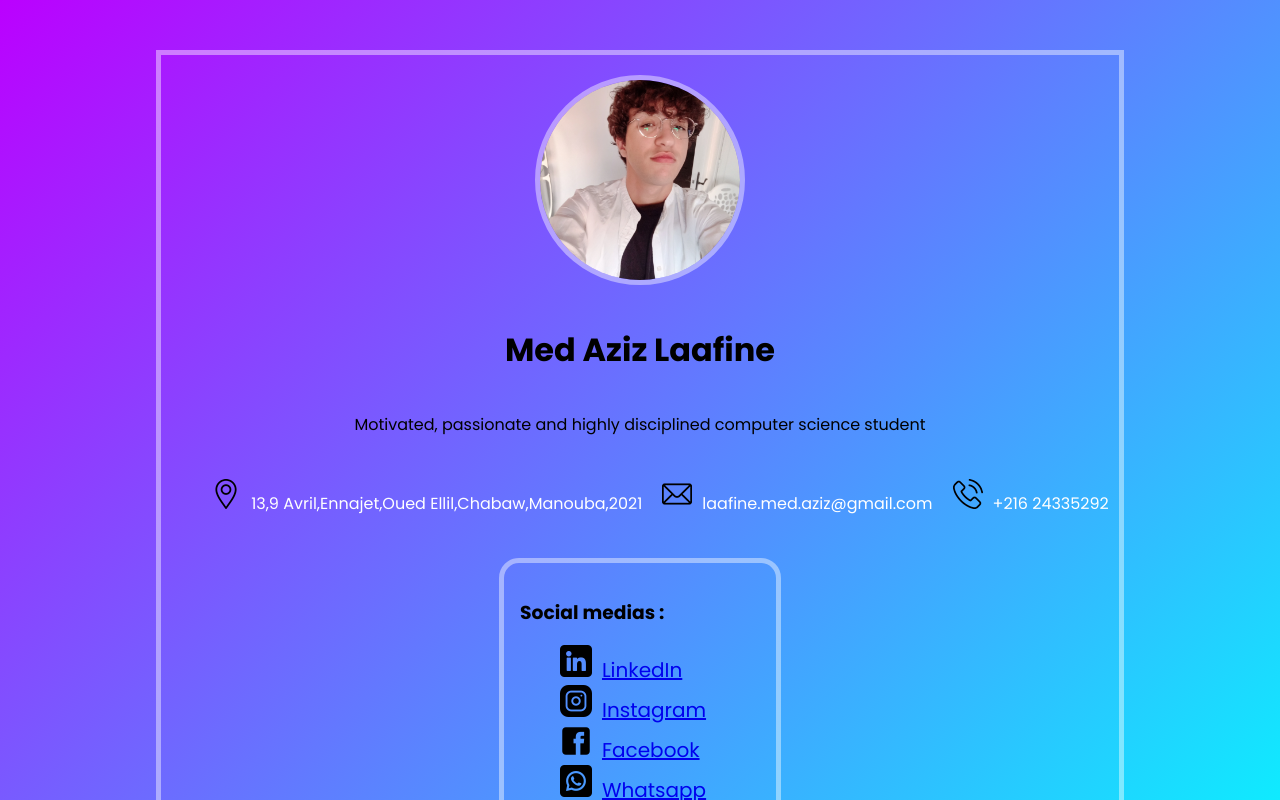
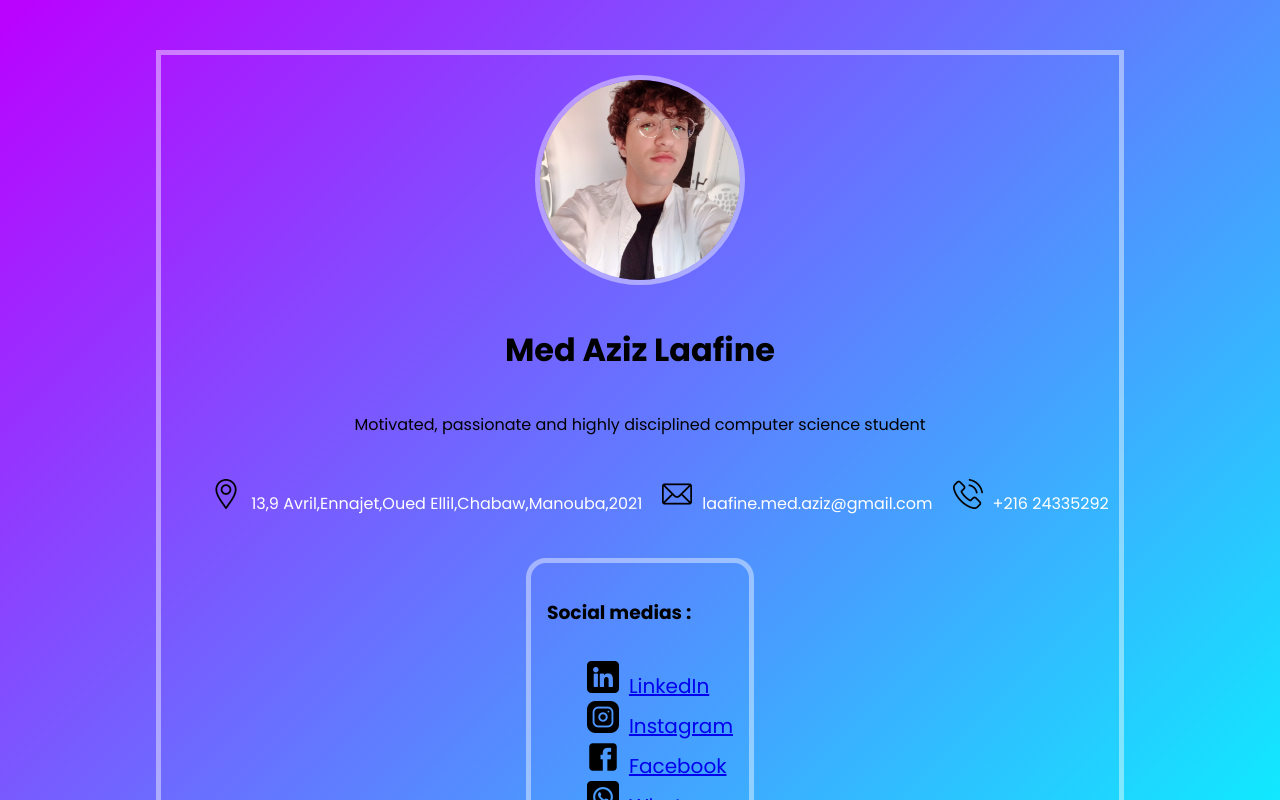
Before and after one commit to laafinemedaziz/Bio, a React (Vite) app: page / in a window 1280 px wide. Shown: the top 800 px of the page. Built offline with nearby package versions, Linux system fonts and the light colour scheme.

Commit message:
fixed some display bugs

```diff
--- a/src/App.css
+++ b/src/App.css
@@ -1,8 +1,14 @@
 .Container{
-  display: grid;
-  place-items: center;
+  display: flex;
+  flex-direction: column;
+  justify-content: center;
+  align-items: center;
   margin: 3.125rem;
   border: 0.313rem solid #ffffff6e;
+}
+.mainContainer{
+  display: flex;
+  flex-direction: column;
 }
 .Me--Image{
   margin: 1.25rem;
@@ -14,7 +20,7 @@
 }
 .coordinates{
   display: flex;
-  justify-content: space-between;
+  justify-content: space-evenly;
   list-style-type: none;
   color: #FFFFFF;
 }
@@ -35,7 +41,8 @@
   margin-right: 0.625rem;
 }
 .SocialsContainer{
-  width: 15rem;
+  display: flex;
+  flex-direction: column;
   padding: 1rem;
   margin: 1rem;
   border-radius: 20px;
@@ -67,8 +74,6 @@
   padding-bottom: 1rem;
 }
 .footer{
-  position: relative;
   bottom: 0;
-  width: 100%;
   text-align: center;
 }
--- a/src/App.jsx
+++ b/src/App.jsx
@@ -5,10 +5,10 @@
 function App() {
 
   return (
-    <>
+    <div className="mainContainer">
       <MainContent />
       <Footer />
-    </>
+    </div>
   )
 }
 
--- a/src/index.css
+++ b/src/index.css
@@ -2,6 +2,7 @@
   margin: 0;
   display: flex;
   justify-content: center;
+  align-items: center;
   background: linear-gradient(135deg, #BB00FF, #00FFFF);
   font-family: "Poppins", sans-serif;
   font-style: normal;
```
